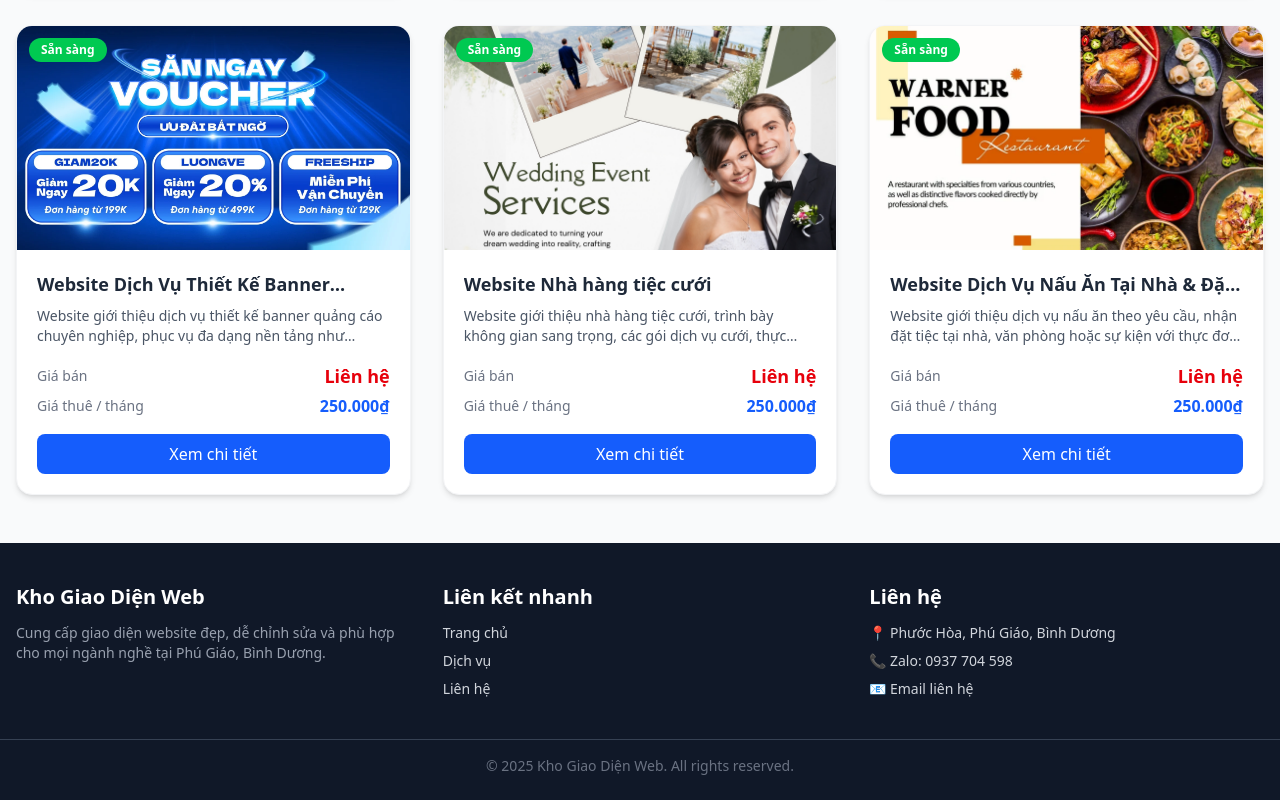
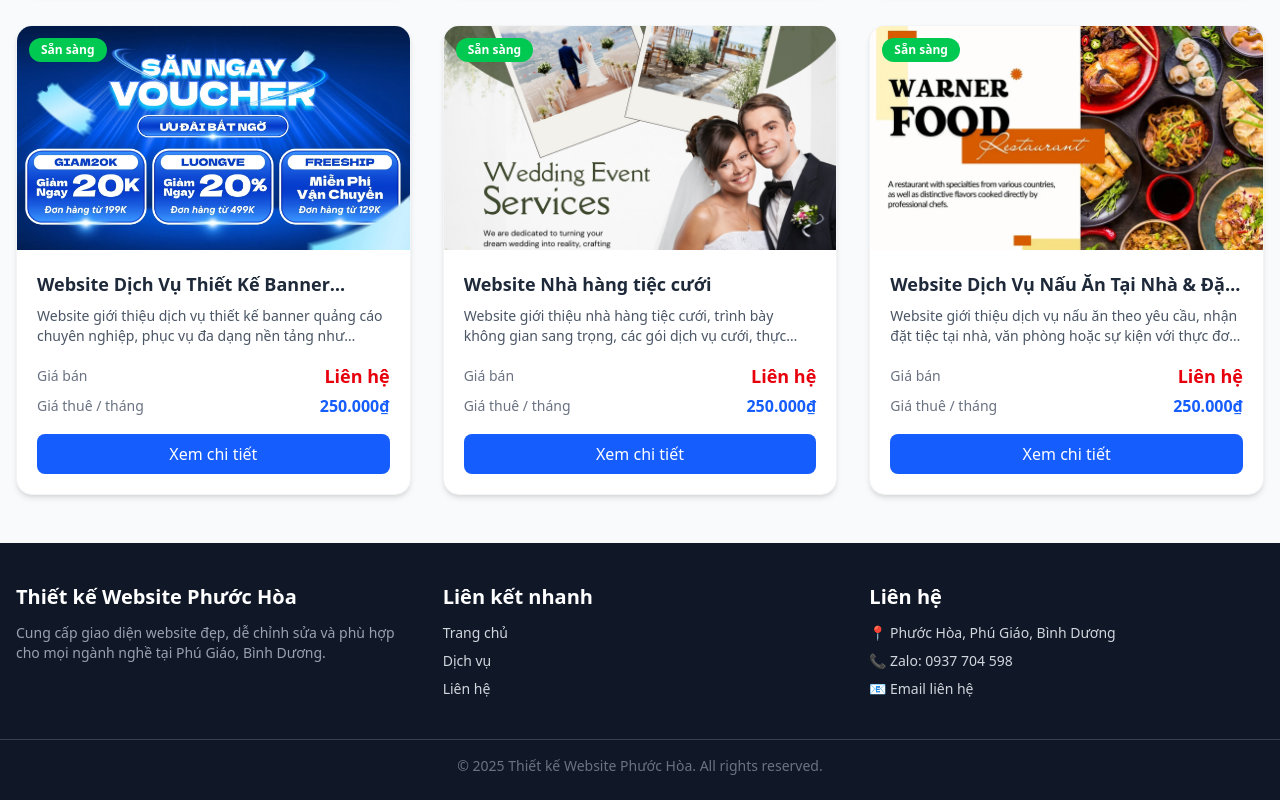
Before and after one commit to phugiao-hcm/tong-hop-ung-dung-web, a Nuxt app: page / in a window 1280 px wide. Shown: the part 4143-4943 px from the top of the page. Built offline with nearby package versions, Linux system fonts and the light colour scheme.

Commit message:
Update UI

```diff
--- a/app/components/Footer.vue
+++ b/app/components/Footer.vue
@@ -5,7 +5,9 @@
         >
             <!-- Cột 1: Thông tin -->
             <div>
-                <h2 class="text-xl font-semibold mb-3">Kho Giao Diện Web</h2>
+                <h2 class="text-xl font-semibold mb-3">
+                    Thiết kế Website Phước Hòa
+                </h2>
                 <p class="text-gray-400 text-sm">
                     Cung cấp giao diện website đẹp, dễ chỉnh sửa và phù hợp cho
                     mọi ngành nghề tại Phú Giáo, Bình Dương.
@@ -64,8 +66,8 @@
         <div
             class="text-center text-gray-500 text-sm mt-10 border-t border-gray-700 pt-4"
         >
-            © {{ new Date().getFullYear() }} Kho Giao Diện Web. All rights
-            reserved.
+            © {{ new Date().getFullYear() }} Thiết kế Website Phước Hòa. All
+            rights reserved.
         </div>
     </footer>
 </template>
```
